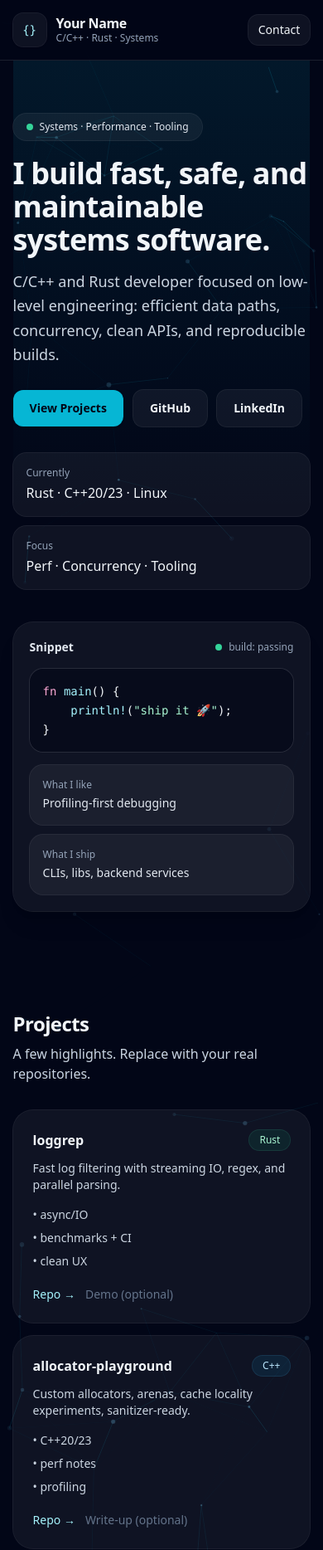
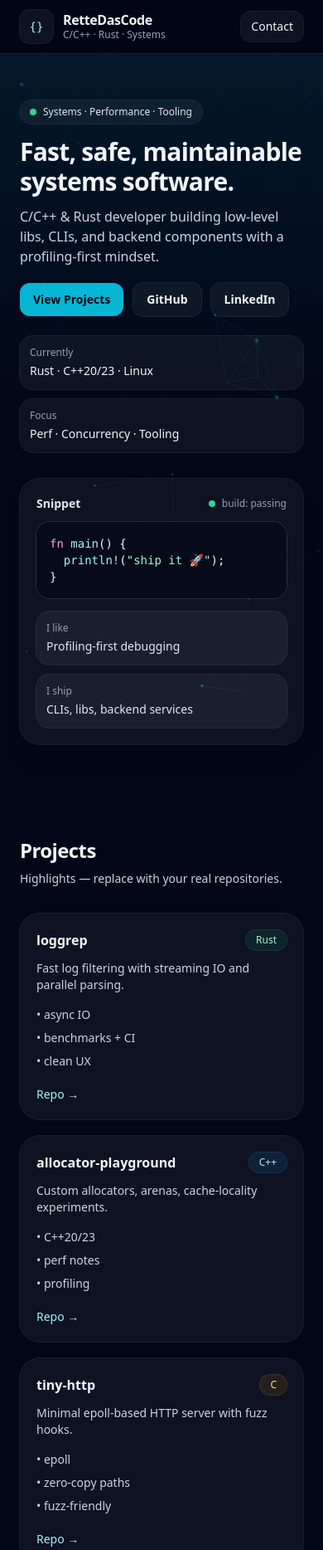
Before and after one commit to rettedascode/rettedascode.github.io, a plain HTML site: page index.html in a window 390 px wide. Shown: the top 1868 px of the page at 83% size. Drawn offline with nearby package versions, Linux system fonts and the light colour scheme.

Commit message:
Revise portfolio title, description, and layout
Updated the title and description for the portfolio page, adjusted the layout for better responsiveness, and refined the particle effects settings.

```diff
--- a/index.html
+++ b/index.html
@@ -3,47 +3,34 @@
 <head>
   <meta charset="utf-8" />
   <meta name="viewport" content="width=device-width, initial-scale=1" />
-  <title>Your Name — C/C++ & Rust Developer</title>
-  <meta name="description" content="Portfolio of Your Name — C/C++ & Rust developer. Systems, performance, tooling." />
+  <title>RetteDasCode — C/C++ & Rust Developer</title>
+  <meta name="description" content="Systems & performance portfolio — C/C++ and Rust." />
 
-  <!-- TailwindCSS (CDN) -->
+  <!-- Tailwind (CDN) -->
   <script src="https://cdn.tailwindcss.com"></script>
-
-  <!-- Optional: tweak Tailwind via CDN config -->
   <script>
     tailwind.config = {
-      theme: {
-        extend: {
-          fontFamily: {
-            sans: ["ui-sans-serif", "system-ui", "Segoe UI", "Roboto", "Arial"]
-          }
-        }
-      }
+      theme: { extend: { fontFamily: { sans: ["ui-sans-serif","system-ui","Segoe UI","Roboto","Arial"] } } }
     }
   </script>
 
   <style>
-    /* particles container sizing */
-    #particles-js { position: absolute; inset: 0; }
+    #particles-js { position: fixed; inset: 0; z-index: -1; }
   </style>
 </head>
 
 <body class="min-h-screen bg-slate-950 text-slate-100 antialiased">
-  <!-- Background particles -->
-  <div class="relative overflow-hidden">
   <div id="particles-js" aria-hidden="true"></div>
 
-    <!-- Content wrapper above particles -->
-    <div class="relative">
-      <!-- Navbar -->
+  <!-- NAV -->
   <header class="sticky top-0 z-50 border-b border-white/10 bg-slate-950/70 backdrop-blur">
-        <div class="mx-auto flex w-[min(1100px,92vw)] items-center justify-between py-4">
-          <a href="#top" class="group flex items-center gap-3">
-            <span class="grid h-10 w-10 place-items-center rounded-xl bg-white/5 ring-1 ring-white/10 shadow">
+    <div class="mx-auto flex h-16 max-w-7xl items-center justify-between px-6">
+      <a href="#top" class="flex items-center gap-3">
+        <span class="grid h-10 w-10 place-items-center rounded-xl bg-white/5 ring-1 ring-white/10">
           <span class="font-mono text-sm text-cyan-200">{}</span>
         </span>
         <div class="leading-tight">
-              <div class="font-semibold tracking-tight">Your Name</div>
+          <div class="font-semibold tracking-tight">RetteDasCode</div>
           <div class="text-xs text-slate-400">C/C++ · Rust · Systems</div>
         </div>
       </a>
@@ -52,64 +39,63 @@
         <a class="hover:text-white" href="#projects">Projects</a>
         <a class="hover:text-white" href="#skills">Skills</a>
         <a class="hover:text-white" href="#about">About</a>
-            <a class="rounded-xl bg-white/5 px-4 py-2 text-slate-100 ring-1 ring-white/10 hover:bg-white/10"
-               href="#contact">Contact</a>
+        <a class="rounded-xl bg-white/5 px-4 py-2 text-slate-100 ring-1 ring-white/10 hover:bg-white/10" href="#contact">
+          Contact
+        </a>
       </nav>
 
-          <a class="md:hidden rounded-xl bg-white/5 px-3 py-2 text-sm ring-1 ring-white/10 hover:bg-white/10"
-             href="#contact">Contact</a>
+      <a class="md:hidden rounded-xl bg-white/5 px-3 py-2 text-sm ring-1 ring-white/10 hover:bg-white/10" href="#contact">
+        Contact
+      </a>
     </div>
   </header>
 
-      <!-- Hero -->
-      <main id="top" class="mx-auto w-[min(1100px,92vw)]">
-        <section class="relative py-16 md:py-24">
-          <div class="grid items-center gap-10 md:grid-cols-2">
+  <main id="top" class="w-full">
+    <!-- HERO (full width, compact) -->
+    <section class="relative">
+      <div class="mx-auto max-w-7xl px-6 py-14 md:py-20">
+        <div class="grid items-center gap-8 md:grid-cols-2">
           <div>
-              <div class="inline-flex items-center gap-2 rounded-full bg-white/5 px-4 py-2 text-xs text-slate-200 ring-1 ring-white/10">
+            <div class="inline-flex items-center gap-2 rounded-full bg-white/5 px-3 py-1.5 text-xs text-slate-200 ring-1 ring-white/10">
               <span class="h-2 w-2 rounded-full bg-emerald-400"></span>
               Systems · Performance · Tooling
             </div>
 
-              <h1 class="mt-5 text-4xl font-semibold tracking-tight md:text-5xl">
-                I build fast, safe, and maintainable systems software.
+            <h1 class="mt-4 text-3xl font-semibold tracking-tight md:text-4xl">
+              Fast, safe, maintainable systems software.
             </h1>
 
-              <p class="mt-4 text-lg leading-relaxed text-slate-300">
-                C/C++ and Rust developer focused on low-level engineering: efficient data paths,
-                concurrency, clean APIs, and reproducible builds.
+            <p class="mt-3 text-base text-slate-300">
+              C/C++ & Rust developer building low-level libs, CLIs, and backend components with a profiling-first mindset.
             </p>
 
-              <div class="mt-7 flex flex-wrap gap-3">
-                <a href="#projects"
-                   class="rounded-xl bg-cyan-500 px-5 py-3 text-sm font-semibold text-slate-950 shadow hover:bg-cyan-400">
+            <div class="mt-5 flex flex-wrap gap-3">
+              <a href="#projects" class="rounded-xl bg-cyan-500 px-4 py-2.5 text-sm font-semibold text-slate-950 hover:bg-cyan-400">
                 View Projects
               </a>
-                <a href="https://github.com/YOUR_GITHUB"
-                   target="_blank" rel="noreferrer"
-                   class="rounded-xl bg-white/5 px-5 py-3 text-sm font-semibold ring-1 ring-white/10 hover:bg-white/10">
+              <a href="https://github.com/rettedascode" target="_blank" rel="noreferrer"
+                 class="rounded-xl bg-white/5 px-4 py-2.5 text-sm font-semibold ring-1 ring-white/10 hover:bg-white/10">
                 GitHub
               </a>
-                <a href="https://www.linkedin.com/in/YOUR_LINKEDIN"
-                   target="_blank" rel="noreferrer"
-                   class="rounded-xl bg-white/5 px-5 py-3 text-sm font-semibold ring-1 ring-white/10 hover:bg-white/10">
+              <a href="https://www.linkedin.com/in/YOUR_LINKEDIN" target="_blank" rel="noreferrer"
+                 class="rounded-xl bg-white/5 px-4 py-2.5 text-sm font-semibold ring-1 ring-white/10 hover:bg-white/10">
                 LinkedIn
               </a>
             </div>
 
-              <div class="mt-8 grid gap-3 sm:grid-cols-2">
-                <div class="rounded-2xl bg-white/5 p-4 ring-1 ring-white/10">
+            <div class="mt-6 grid gap-3 sm:grid-cols-2">
+              <div class="rounded-2xl bg-white/5 p-3 ring-1 ring-white/10">
                 <div class="text-xs text-slate-400">Currently</div>
-                  <div class="mt-1 font-medium">Rust · C++20/23 · Linux</div>
+                <div class="mt-1 text-sm font-medium">Rust · C++20/23 · Linux</div>
               </div>
-                <div class="rounded-2xl bg-white/5 p-4 ring-1 ring-white/10">
+              <div class="rounded-2xl bg-white/5 p-3 ring-1 ring-white/10">
                 <div class="text-xs text-slate-400">Focus</div>
-                  <div class="mt-1 font-medium">Perf · Concurrency · Tooling</div>
+                <div class="mt-1 text-sm font-medium">Perf · Concurrency · Tooling</div>
               </div>
             </div>
           </div>
 
-            <!-- Code card -->
+          <!-- Code card (compact) -->
           <div class="rounded-3xl bg-white/5 p-5 ring-1 ring-white/10 shadow-xl">
             <div class="flex items-center justify-between">
               <div class="text-sm font-semibold text-slate-200">Snippet</div>
@@ -119,144 +105,127 @@
               </div>
             </div>
 
-              <pre class="mt-4 overflow-x-auto rounded-2xl bg-slate-950/60 p-4 text-sm leading-relaxed ring-1 ring-white/10">
-<code><span class="text-pink-300">fn</span> <span class="text-cyan-200">main</span>() {
+            <pre class="mt-3 overflow-x-auto rounded-2xl bg-slate-950/60 p-4 text-sm ring-1 ring-white/10"><code><span class="text-pink-300">fn</span> <span class="text-cyan-200">main</span>() {
   <span class="text-cyan-200">println!</span>(<span class="text-emerald-200">"ship it 🚀"</span>);
 }</code></pre>
 
-              <div class="mt-4 grid gap-3 md:grid-cols-2">
-                <div class="rounded-2xl bg-white/5 p-4 ring-1 ring-white/10">
-                  <div class="text-xs text-slate-400">What I like</div>
+            <div class="mt-4 grid gap-3 sm:grid-cols-2">
+              <div class="rounded-2xl bg-white/5 p-3 ring-1 ring-white/10">
+                <div class="text-xs text-slate-400">I like</div>
                 <div class="mt-1 text-sm text-slate-200">Profiling-first debugging</div>
               </div>
-                <div class="rounded-2xl bg-white/5 p-4 ring-1 ring-white/10">
-                  <div class="text-xs text-slate-400">What I ship</div>
+              <div class="rounded-2xl bg-white/5 p-3 ring-1 ring-white/10">
+                <div class="text-xs text-slate-400">I ship</div>
                 <div class="mt-1 text-sm text-slate-200">CLIs, libs, backend services</div>
               </div>
             </div>
           </div>
         </div>
+      </div>
 
-          <!-- subtle gradient overlay -->
       <div class="pointer-events-none absolute inset-0 -z-10 bg-gradient-to-b from-cyan-500/10 via-transparent to-transparent"></div>
     </section>
 
-        <!-- Projects -->
-        <section id="projects" class="py-14 md:py-20">
+    <!-- PROJECTS (full width section; wider grid) -->
+    <section id="projects" class="py-14 md:py-18">
+      <div class="mx-auto max-w-7xl px-6">
         <div class="flex items-end justify-between gap-6">
           <div>
             <h2 class="text-2xl font-semibold tracking-tight md:text-3xl">Projects</h2>
-              <p class="mt-2 text-slate-300">A few highlights. Replace with your real repositories.</p>
+            <p class="mt-2 text-sm text-slate-300">Highlights — replace with your real repositories.</p>
           </div>
           <a class="hidden rounded-xl bg-white/5 px-4 py-2 text-sm ring-1 ring-white/10 hover:bg-white/10 md:inline-flex"
-               href="https://github.com/YOUR_GITHUB?tab=repositories" target="_blank" rel="noreferrer">
+             href="https://github.com/rettedascode?tab=repositories" target="_blank" rel="noreferrer">
             All repos →
           </a>
         </div>
 
-          <div class="mt-8 grid gap-4 md:grid-cols-3">
-            <!-- Card -->
-            <article class="rounded-3xl bg-white/5 p-6 ring-1 ring-white/10 hover:bg-white/10 transition">
+        <div class="mt-8 grid gap-5 sm:grid-cols-2 xl:grid-cols-3">
+          <article class="rounded-3xl bg-white/5 p-5 ring-1 ring-white/10 hover:bg-white/10 transition">
             <div class="flex items-center justify-between gap-4">
               <h3 class="font-semibold">loggrep</h3>
               <span class="rounded-full bg-emerald-500/10 px-3 py-1 text-xs text-emerald-200 ring-1 ring-emerald-400/20">Rust</span>
             </div>
-              <p class="mt-3 text-sm text-slate-300">
-                Fast log filtering with streaming IO, regex, and parallel parsing.
-              </p>
+            <p class="mt-3 text-sm text-slate-300">Fast log filtering with streaming IO and parallel parsing.</p>
             <ul class="mt-4 space-y-2 text-sm text-slate-300">
-                <li>• async/IO</li>
-                <li>• benchmarks + CI</li>
-                <li>• clean UX</li>
+              <li>• async IO</li><li>• benchmarks + CI</li><li>• clean UX</li>
             </ul>
-              <div class="mt-5 flex gap-3 text-sm">
-                <a class="text-cyan-200 hover:text-cyan-100" href="https://github.com/YOUR_GITHUB/REPO1" target="_blank" rel="noreferrer">Repo →</a>
-                <span class="text-slate-500">Demo (optional)</span>
+            <div class="mt-5 text-sm">
+              <a class="text-cyan-200 hover:text-cyan-100" href="https://github.com/rettedascode/REPO1" target="_blank" rel="noreferrer">Repo →</a>
             </div>
           </article>
 
-            <article class="rounded-3xl bg-white/5 p-6 ring-1 ring-white/10 hover:bg-white/10 transition">
+          <article class="rounded-3xl bg-white/5 p-5 ring-1 ring-white/10 hover:bg-white/10 transition">
             <div class="flex items-center justify-between gap-4">
               <h3 class="font-semibold">allocator-playground</h3>
               <span class="rounded-full bg-sky-500/10 px-3 py-1 text-xs text-sky-200 ring-1 ring-sky-400/20">C++</span>
             </div>
-              <p class="mt-3 text-sm text-slate-300">
-                Custom allocators, arenas, cache locality experiments, sanitizer-ready.
-              </p>
+            <p class="mt-3 text-sm text-slate-300">Custom allocators, arenas, cache-locality experiments.</p>
             <ul class="mt-4 space-y-2 text-sm text-slate-300">
-                <li>• C++20/23</li>
-                <li>• perf notes</li>
-                <li>• profiling</li>
+              <li>• C++20/23</li><li>• perf notes</li><li>• profiling</li>
             </ul>
-              <div class="mt-5 flex gap-3 text-sm">
-                <a class="text-cyan-200 hover:text-cyan-100" href="https://github.com/YOUR_GITHUB/REPO2" target="_blank" rel="noreferrer">Repo →</a>
-                <span class="text-slate-500">Write-up (optional)</span>
+            <div class="mt-5 text-sm">
+              <a class="text-cyan-200 hover:text-cyan-100" href="https://github.com/rettedascode/REPO2" target="_blank" rel="noreferrer">Repo →</a>
             </div>
           </article>
 
-            <article class="rounded-3xl bg-white/5 p-6 ring-1 ring-white/10 hover:bg-white/10 transition">
+          <article class="rounded-3xl bg-white/5 p-5 ring-1 ring-white/10 hover:bg-white/10 transition">
             <div class="flex items-center justify-between gap-4">
               <h3 class="font-semibold">tiny-http</h3>
               <span class="rounded-full bg-amber-500/10 px-3 py-1 text-xs text-amber-200 ring-1 ring-amber-400/20">C</span>
             </div>
-              <p class="mt-3 text-sm text-slate-300">
-                Minimal epoll-based HTTP server with tiny dependencies and fuzz hooks.
-              </p>
+            <p class="mt-3 text-sm text-slate-300">Minimal epoll-based HTTP server with fuzz hooks.</p>
             <ul class="mt-4 space-y-2 text-sm text-slate-300">
-                <li>• epoll</li>
-                <li>• zero-copy paths</li>
-                <li>• fuzz-friendly</li>
+              <li>• epoll</li><li>• zero-copy paths</li><li>• fuzz-friendly</li>
             </ul>
-              <div class="mt-5 flex gap-3 text-sm">
-                <a class="text-cyan-200 hover:text-cyan-100" href="https://github.com/YOUR_GITHUB/REPO3" target="_blank" rel="noreferrer">Repo →</a>
-                <span class="text-slate-500">Article (optional)</span>
+            <div class="mt-5 text-sm">
+              <a class="text-cyan-200 hover:text-cyan-100" href="https://github.com/rettedascode/REPO3" target="_blank" rel="noreferrer">Repo →</a>
             </div>
           </article>
-          </div>
-        </section>
-
-        <!-- Skills -->
-        <section id="skills" class="py-14 md:py-20">
-          <h2 class="text-2xl font-semibold tracking-tight md:text-3xl">Skills</h2>
-          <p class="mt-2 text-slate-300">Tools & topics I work with frequently.</p>
-
-          <div class="mt-8 grid gap-4 md:grid-cols-2">
-            <div class="rounded-3xl bg-white/5 p-6 ring-1 ring-white/10">
-              <h3 class="font-semibold">Languages</h3>
-              <p class="mt-2 text-slate-300">C, C++, Rust, Bash (plus some Python)</p>
-            </div>
-            <div class="rounded-3xl bg-white/5 p-6 ring-1 ring-white/10">
-              <h3 class="font-semibold">Systems</h3>
-              <p class="mt-2 text-slate-300">Linux, networking, concurrency, perf profiling</p>
-            </div>
-            <div class="rounded-3xl bg-white/5 p-6 ring-1 ring-white/10">
-              <h3 class="font-semibold">Tooling</h3>
-              <p class="mt-2 text-slate-300">Cargo, CMake/Meson, Clang-Tidy, Sanitizers, GitHub Actions</p>
-            </div>
-            <div class="rounded-3xl bg-white/5 p-6 ring-1 ring-white/10">
-              <h3 class="font-semibold">Quality</h3>
-              <p class="mt-2 text-slate-300">Testing, benchmarking, fuzzing, CI/CD</p>
         </div>
       </div>
     </section>
 
-        <!-- About -->
-        <section id="about" class="py-14 md:py-20">
-          <div class="grid gap-6 md:grid-cols-3">
-            <div class="md:col-span-2">
+    <!-- SKILLS -->
+    <section id="skills" class="py-14 md:py-18">
+      <div class="mx-auto max-w-7xl px-6">
+        <h2 class="text-2xl font-semibold tracking-tight md:text-3xl">Skills</h2>
+        <p class="mt-2 text-sm text-slate-300">Tools & topics I use frequently.</p>
+
+        <div class="mt-8 grid gap-5 sm:grid-cols-2 lg:grid-cols-4">
+          <div class="rounded-3xl bg-white/5 p-5 ring-1 ring-white/10">
+            <h3 class="font-semibold">Languages</h3>
+            <p class="mt-2 text-sm text-slate-300">C, C++, Rust, Bash</p>
+          </div>
+          <div class="rounded-3xl bg-white/5 p-5 ring-1 ring-white/10">
+            <h3 class="font-semibold">Systems</h3>
+            <p class="mt-2 text-sm text-slate-300">Linux, networking, concurrency</p>
+          </div>
+          <div class="rounded-3xl bg-white/5 p-5 ring-1 ring-white/10">
+            <h3 class="font-semibold">Tooling</h3>
+            <p class="mt-2 text-sm text-slate-300">Cargo, CMake, Sanitizers, CI</p>
+          </div>
+          <div class="rounded-3xl bg-white/5 p-5 ring-1 ring-white/10">
+            <h3 class="font-semibold">Quality</h3>
+            <p class="mt-2 text-sm text-slate-300">Testing, benchmarking, fuzzing</p>
+          </div>
+        </div>
+      </div>
+    </section>
+
+    <!-- ABOUT -->
+    <section id="about" class="py-14 md:py-18">
+      <div class="mx-auto max-w-7xl px-6">
+        <div class="grid gap-6 lg:grid-cols-3">
+          <div class="lg:col-span-2">
             <h2 class="text-2xl font-semibold tracking-tight md:text-3xl">About</h2>
-              <p class="mt-4 text-slate-300 leading-relaxed">
-                I'm a systems developer who cares about performance, correctness, and ergonomics.
-                I enjoy building low-level libraries, CLIs, and backend components—especially where
-                profiling, concurrency, and reliability matter.
-              </p>
-              <p class="mt-4 text-slate-300 leading-relaxed">
-                If you have a project that needs speed, stability, or clean low-level design,
-                feel free to reach out.
+            <p class="mt-4 text-sm leading-relaxed text-slate-300">
+              Systems developer with a focus on performance, correctness, and ergonomic APIs. I enjoy low-level libraries,
+              CLIs, and backend components where profiling and reliability matter.
             </p>
           </div>
 
-            <aside class="rounded-3xl bg-white/5 p-6 ring-1 ring-white/10">
+          <aside class="rounded-3xl bg-white/5 p-5 ring-1 ring-white/10">
             <h3 class="font-semibold">Quick facts</h3>
             <ul class="mt-3 space-y-2 text-sm text-slate-300">
               <li>• Rust & modern C++</li>
@@ -266,79 +235,56 @@
             </ul>
           </aside>
         </div>
+      </div>
     </section>
 
-        <!-- Contact -->
-        <section id="contact" class="py-14 md:py-20">
-          <div class="rounded-3xl bg-white/5 p-8 ring-1 ring-white/10">
+    <!-- CONTACT -->
+    <section id="contact" class="py-14 md:py-18">
+      <div class="mx-auto max-w-7xl px-6">
+        <div class="rounded-3xl bg-white/5 p-7 ring-1 ring-white/10">
           <h2 class="text-2xl font-semibold tracking-tight md:text-3xl">Contact</h2>
-            <p class="mt-2 text-slate-300">Best via email or GitHub.</p>
+          <p class="mt-2 text-sm text-slate-300">Best via email or GitHub.</p>
 
-            <div class="mt-6 flex flex-wrap gap-3">
-              <a class="rounded-xl bg-white/10 px-5 py-3 text-sm font-semibold ring-1 ring-white/10 hover:bg-white/15"
+          <div class="mt-5 flex flex-wrap gap-3">
+            <a class="rounded-xl bg-white/10 px-4 py-2.5 text-sm font-semibold ring-1 ring-white/10 hover:bg-white/15"
                href="mailto:you@example.com">you@example.com</a>
-              <a class="rounded-xl bg-white/5 px-5 py-3 text-sm font-semibold ring-1 ring-white/10 hover:bg-white/10"
-                 href="https://github.com/YOUR_GITHUB" target="_blank" rel="noreferrer">GitHub</a>
-              <a class="rounded-xl bg-white/5 px-5 py-3 text-sm font-semibold ring-1 ring-white/10 hover:bg-white/10"
+            <a class="rounded-xl bg-white/5 px-4 py-2.5 text-sm font-semibold ring-1 ring-white/10 hover:bg-white/10"
+               href="https://github.com/rettedascode" target="_blank" rel="noreferrer">GitHub</a>
+            <a class="rounded-xl bg-white/5 px-4 py-2.5 text-sm font-semibold ring-1 ring-white/10 hover:bg-white/10"
                href="https://www.linkedin.com/in/YOUR_LINKEDIN" target="_blank" rel="noreferrer">LinkedIn</a>
           </div>
 
-            <div class="mt-8 flex flex-wrap items-center gap-3 text-sm text-slate-400">
-              <span>© <span id="year"></span> Your Name</span>
+          <div class="mt-7 flex flex-wrap items-center gap-3 text-sm text-slate-400">
+            <span>© <span id="year"></span> RetteDasCode</span>
             <span class="text-white/20">·</span>
             <a class="hover:text-slate-200" href="#top">Back to top</a>
+          </div>
         </div>
       </div>
     </section>
 
     <div class="h-10"></div>
   </main>
-    </div>
-  </div>
 
   <!-- particles.js -->
   <script src="https://cdn.jsdelivr.net/npm/particles.js@2.0.0/particles.min.js"></script>
-
   <script>
-    // Footer year
     document.getElementById("year").textContent = new Date().getFullYear();
 
-    // Particles config
     particlesJS("particles-js", {
       particles: {
-        number: { value: 70, density: { enable: true, value_area: 900 } },
-        color: { value: "#7dd3fc" },
+        number: { value: 65, density: { enable: true, value_area: 900 } },
+        color: { value: "#22d3ee" },
         shape: { type: "circle" },
         opacity: { value: 0.35, random: true },
-        size: { value: 3, random: true },
-        line_linked: {
-          enable: true,
-          distance: 140,
-          color: "#22d3ee",
-          opacity: 0.18,
-          width: 1
-        },
-        move: {
-          enable: true,
-          speed: 1.2,
-          direction: "none",
-          random: false,
-          straight: false,
-          out_mode: "out",
-          bounce: false
-        }
+        size: { value: 2.6, random: true },
+        line_linked: { enable: true, distance: 140, color: "#22d3ee", opacity: 0.16, width: 1 },
+        move: { enable: true, speed: 1.1, out_mode: "out" }
       },
       interactivity: {
         detect_on: "canvas",
-        events: {
-          onhover: { enable: true, mode: "grab" },
-          onclick: { enable: true, mode: "push" },
-          resize: true
-        },
-        modes: {
-          grab: { distance: 170, line_linked: { opacity: 0.35 } },
-          push: { particles_nb: 3 }
-        }
+        events: { onhover: { enable: true, mode: "grab" }, onclick: { enable: true, mode: "push" }, resize: true },
+        modes: { grab: { distance: 170, line_linked: { opacity: 0.32 } }, push: { particles_nb: 3 } }
       },
       retina_detect: true
     });
```
Lines whose indentation alone changed are shown as unchanged.
